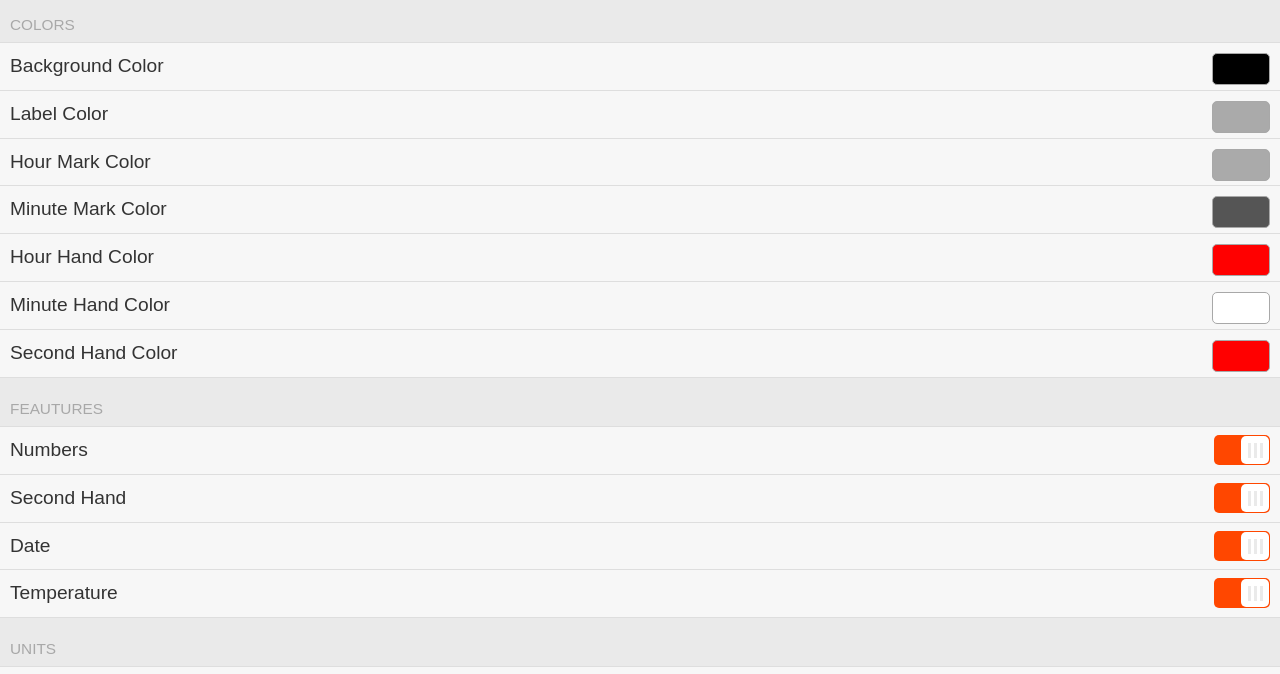
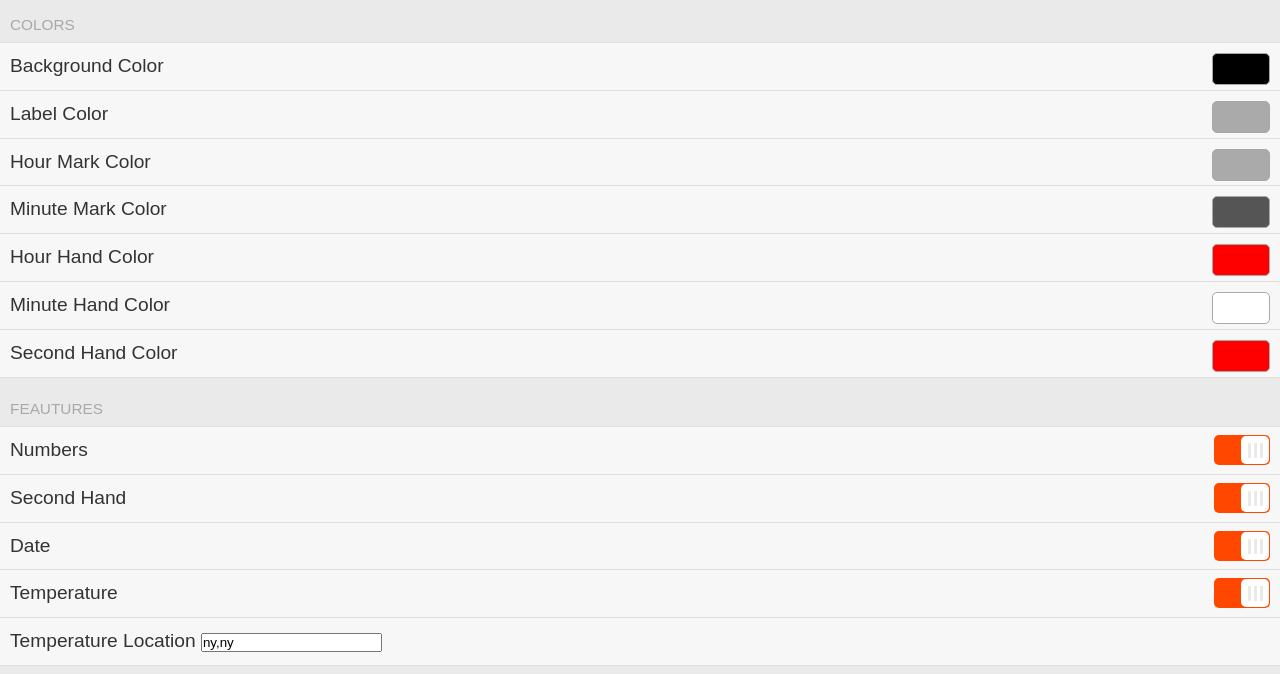
Before and after one commit to bwssytems/Engineering2, a plain HTML site: page config/index.html in a window 1280 px wide. Shown: the part 63-737 px from the top of the page. Drawn offline with Linux system fonts and the light colour scheme.

Commit message:
adding weather location

```diff
--- a/config/index.html
+++ b/config/index.html
@@ -72,6 +72,10 @@
           Temperature
           <input id='show_temperature_checkbox' type='checkbox' class='item-toggle' checked="true">
         </label>
+        <label class='item'>
+          Temperature Location
+          <input id='weather_location' type='text' class='item-text' value='ny,ny'>
+        </label>
       </div>
     </div>
 
@@ -111,6 +115,7 @@
     var secondHandCheckbox = document.getElementById('show_second_hand_checkbox');
     var dateCheckbox = document.getElementById('show_date_checkbox');
     var temperatureCheckbox = document.getElementById('show_temperature_checkbox');
+    var theWeatherLocation = document.getElementById('weather_location');
     var imperialUnits = document.getElementById('imperial_radio');
     var metricUnits = document.getElementById('metric_radio');
 
@@ -131,6 +136,7 @@
       'show_second_hand': secondHandCheckbox.checked,
       'show_date': dateCheckbox.checked,
       'show_temperature': temperatureCheckbox.checked,
+      'weather_location': theWeatherLocation.value,
       'units': units
     };
 
```
